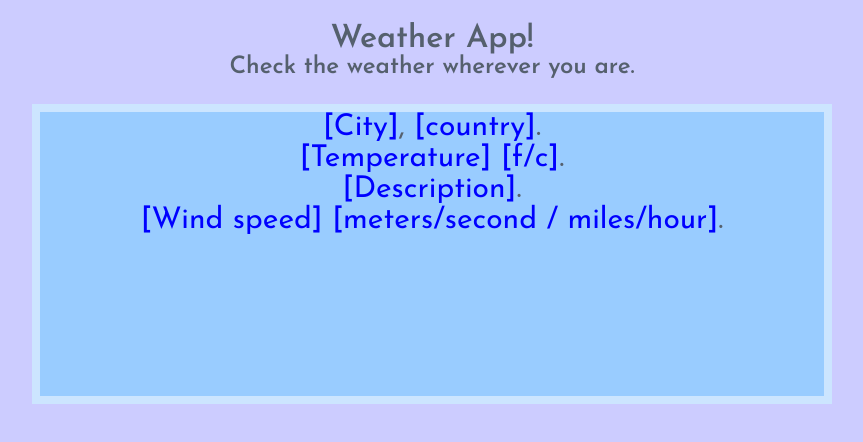
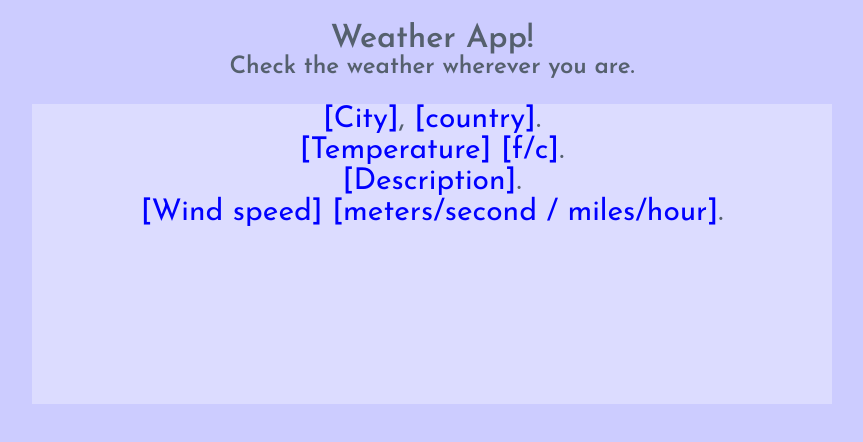
Before and after one commit to carolinaknoll/weather-app, a plain HTML site: page index.html in a window 1280 px wide. Shown: the whole page, without its empty margins (208-1071 px from the left). Drawn offline with nearby package versions, Linux system fonts and the light colour scheme.

Commit message:
Add transparency to weather-app-box

```diff
--- a/css/styles.css
+++ b/css/styles.css
@@ -70,8 +70,7 @@ li {
   margin-top: 2%;
   margin-left: auto;
   margin-right: auto;
-  background: #99ccff;
-  border: 8px solid rgba(255, 255, 255, 0.5);
+  background: rgba(255, 255, 255, 0.3);
   text-align: center;
 }
 
```
